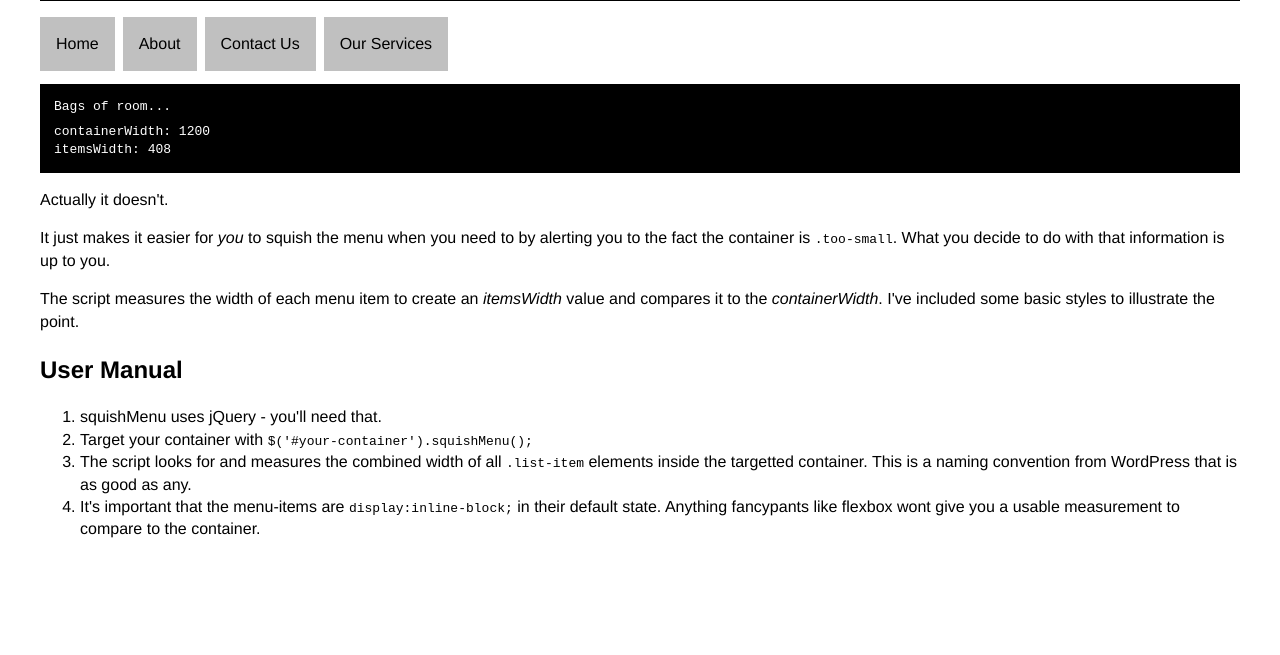
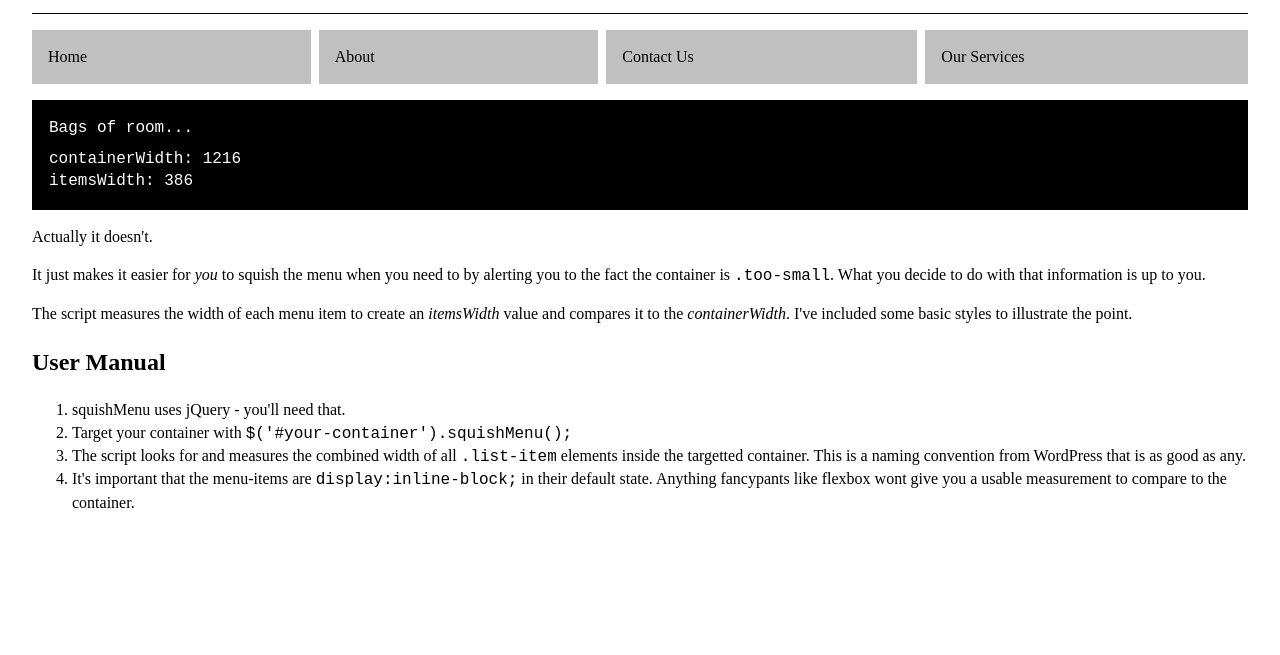
Before and after one commit to TheHeat/squishMenu, a plain HTML site: page demo/index.html in a window 1280 px wide. Shown: the part 145-800 px from the top of the page. Drawn offline with nearby package versions, Linux system fonts and the light colour scheme.

Commit message:
Adds .squish-ready state
After itemsWidth is calculated, a class of `squish-ready` is added to the container allowing for flexed menus

Signed-off-by: TheHeat <marc@properdesign.rs>

```diff
--- a/demo/demo.css
+++ b/demo/demo.css
@@ -27,6 +27,13 @@ nav .menu {
 }
 .menu-item + .menu-item {
   margin-left: 0.5em;
+}
+
+.squish-ready .menu-item {
+  -webkit-box-flex: 1;
+  -webkit-flex-grow: 1;
+      -ms-flex-positive: 1;
+          flex-grow: 1;
 }
 
 .menu-toggle {
@@ -61,7 +68,6 @@ nav .menu {
 }
 
 body {
-  font-family: 'Helvetica Neue', Helvetica, Arial, sans-serif;
   padding: 2em;
   line-height: 1.4;
 }
--- a/demo/demo.js
+++ b/demo/demo.js
@@ -1,4 +1,5 @@
 // Demo only
+// Use jquery.squishmenu.js in the root
 var containerWidth;
 var itemsWidth;
 
@@ -11,17 +12,23 @@ function reportWidths(){
 	$.fn.squishMenu = function() {
 
 		container = this;
-		itemsWidth = getItemsWidth();
+		itemsWidth = getItemsWidth(function(){
+			// After we've calculated the width of all the .menu-items
+			// add class .squish-ready to the container
+			container.addClass('squish-ready');
+		});
 
 		// Add up the widths of all the .menu-items
 		// We only do it once in the default state
 		// because they're apt to change width when the container is .too-small
-		function getItemsWidth(){
+		function getItemsWidth(callback){
 			var sum = 0;
 			container.find('.menu-item').each( function(){
 				var elementWidth = $(this).outerWidth(true);
 				sum += elementWidth;
 			});
+
+			typeof callback === 'function' && callback();
 			return sum;
 		};
 
--- a/demo/index.html
+++ b/demo/index.html
@@ -2,7 +2,9 @@
 <head>
 	<meta charset="UTF-8">
 	<title>squishMenu.js</title>
+	<meta name="viewport" content="width=device-width, initial-scale=1">
 
+	<link rel="stylesheet" href="https://cdnjs.cloudflare.com/ajax/libs/normalize/3.0.3/normalize.min.css">
 	<link rel="stylesheet" href="demo.css">
 
 	<script src="https://ajax.googleapis.com/ajax/libs/jquery/2.1.3/jquery.min.js"></script>
```
Also changed, not shown: jquery.squishmenu.js (+33 -5 lines), README.md.
